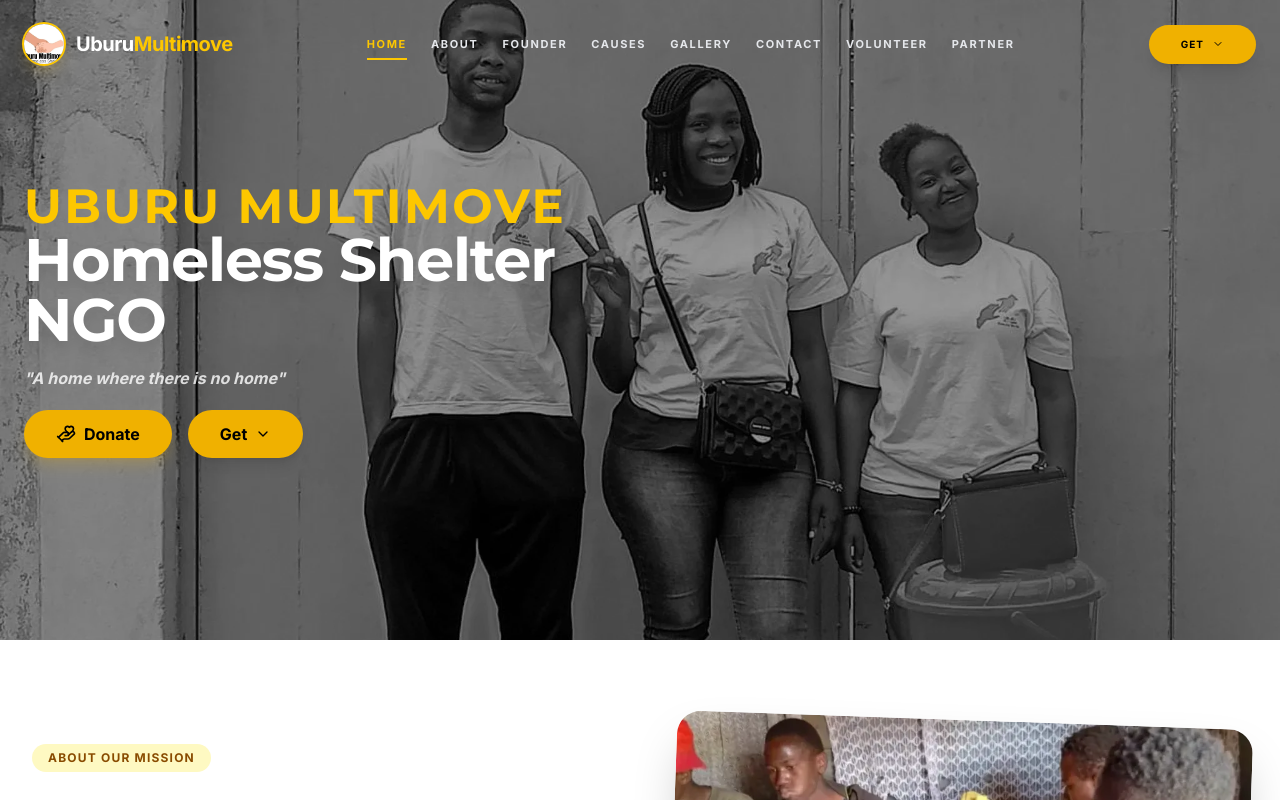
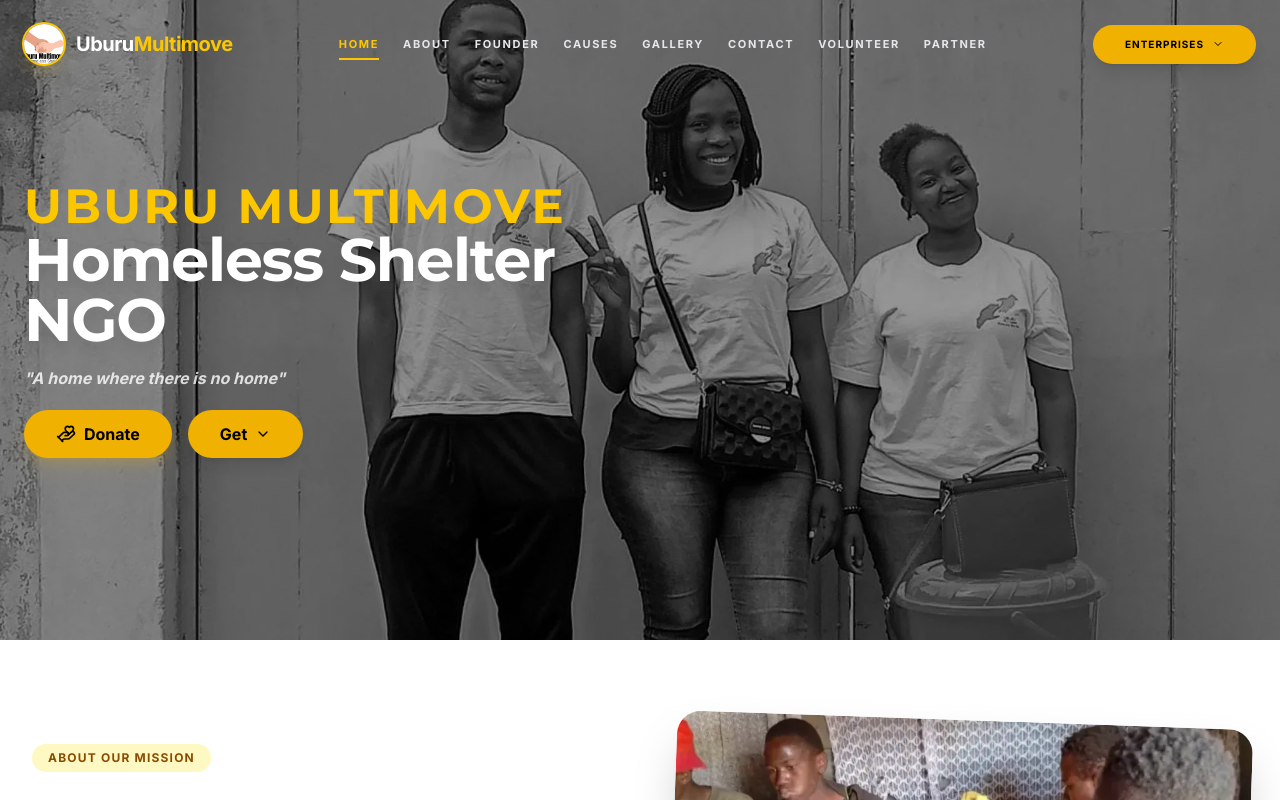
Before and after one commit to Clinton-Okumu/uburumultimotive, a React (Vite) app: page / in a window 1280 px wide. Shown: the top 800 px of the page. Built offline with nearby package versions, Linux system fonts and the light colour scheme.

Commit message:
style: rename navbar get button to enterprises

```diff
--- a/src/components/Layout/Navbar.tsx
+++ b/src/components/Layout/Navbar.tsx
@@ -178,7 +178,7 @@
               className="bg-yellow-500 hover:bg-yellow-400 text-black font-black px-8 py-2.5 text-[10px] uppercase tracking-widest border-none shadow-lg flex items-center gap-2"
               onClick={() => setIsGetOpen(!isGetOpen)}
             >
-              Get
+              Enterprises
               <ChevronDown className={`w-3 h-3 transition-transform ${isGetOpen ? 'rotate-180' : ''}`} />
             </Button>
 
@@ -231,7 +231,7 @@
               className="w-full bg-yellow-500 hover:bg-yellow-400 text-black font-black py-4 text-sm uppercase tracking-widest border-none flex items-center justify-center gap-2"
               onClick={() => setIsGetOpen(!isGetOpen)}
             >
-              Get Services
+              Enterprises
               <ChevronDown className={`w-4 h-4 transition-transform ${isGetOpen ? 'rotate-180' : ''}`} />
             </Button>
 
```
Also changed, not shown: 1 other file (tests, documents, lock files or other folders).
